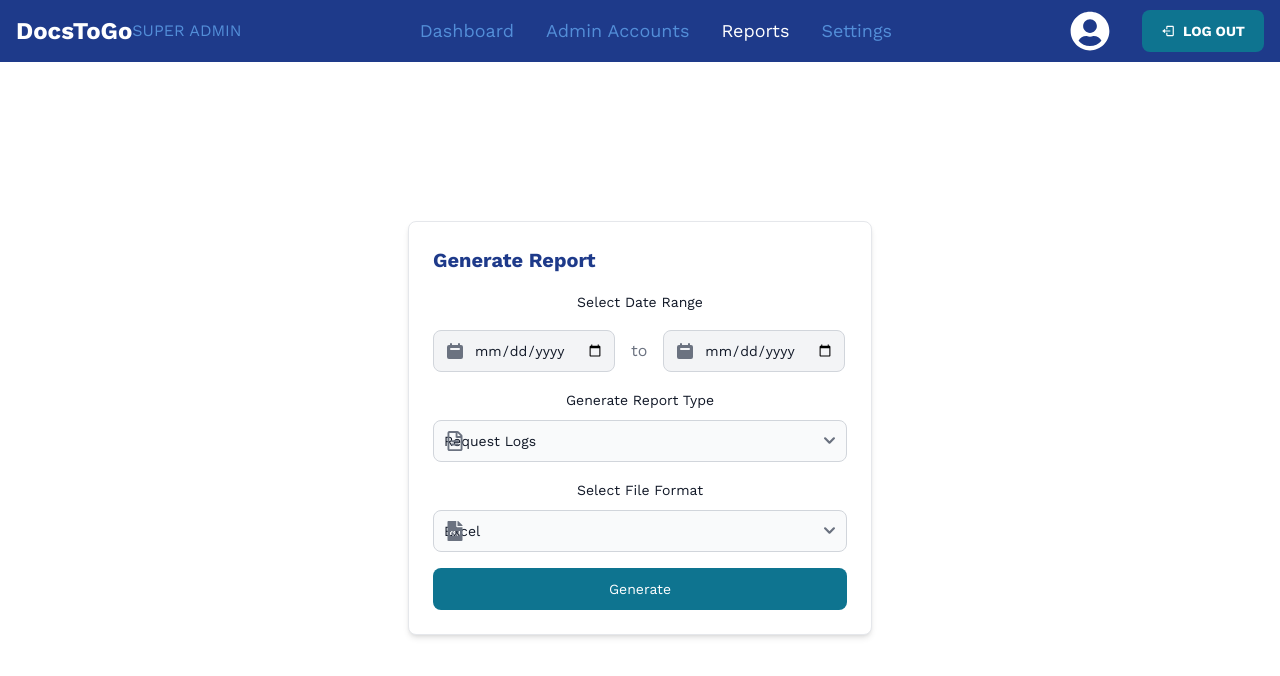
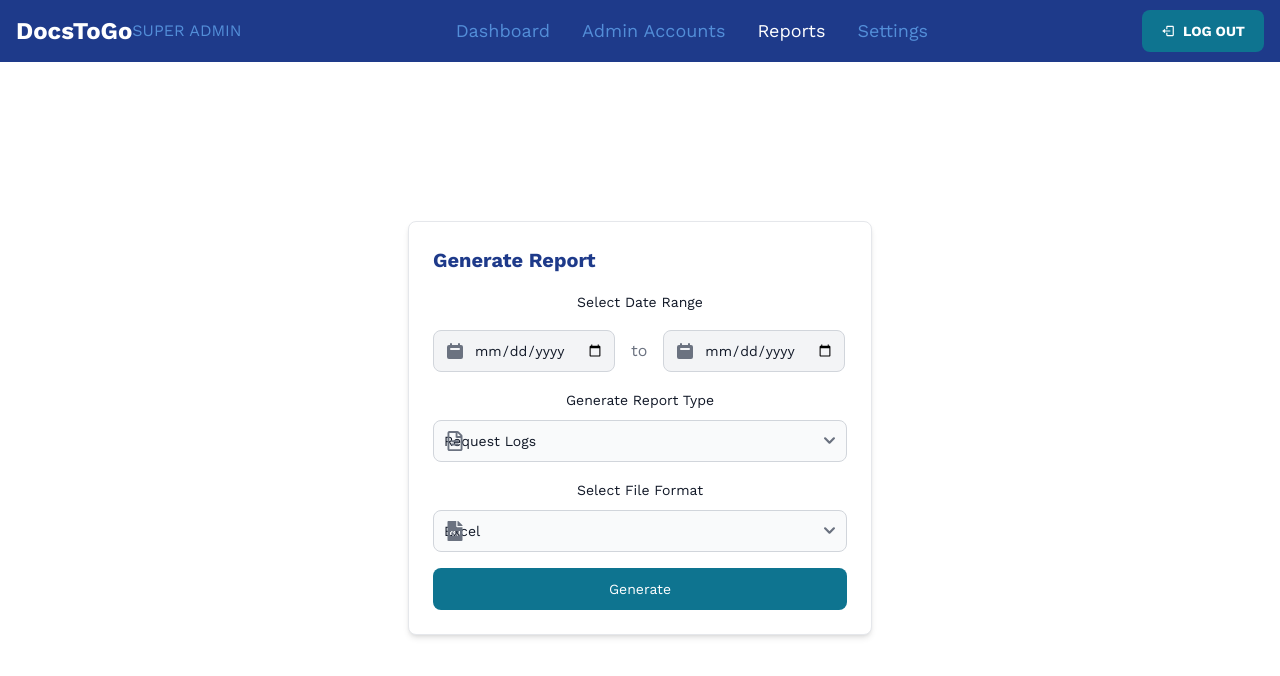
Before and after one commit to arvy-rence/docxtogo-admin, a Next.js app: page /admin-dashboard/reports in a window 1280 px wide. Shown: the top 676 px of the page. Built offline with nearby package versions, Linux system fonts and the light colour scheme.

Commit message:
[01/03/2023] / FINAL 40%!

```diff
--- a/components/SuperAdminNavbar.jsx
+++ b/components/SuperAdminNavbar.jsx
@@ -19,7 +19,6 @@ export const LoggedInNavbar = ({activePage}) => {
         </span>
       </Navbar.Brand>
       <div className="flex md:order-2 items-center text-white">
-        <AvatarModal/>
         <Link href="/">
           <Button className="text-white font-work font-bold">
             <BiLogOut className="mr-2"/>
--- a/pages/dashboard/requests.jsx
+++ b/pages/dashboard/requests.jsx
@@ -25,8 +25,9 @@ const Requests = ({requests}) => {
   useEffect(() => {
     const nameMatches = requests.filter((request) => request.name.toLowerCase().includes(search.toLowerCase()))
     const documentMatches = requests.filter((request) => request.document.toLowerCase().includes(search.toLowerCase()))
+    const purposeMatches = requests.filter((request) => request.purpose.toLowerCase().includes(search.toLowerCase()))
 
-    const matches = [...nameMatches, ...documentMatches]
+    const matches = [...nameMatches, ...documentMatches, ...purposeMatches]
     const uniqueMatches = [...new Set(matches)]
     setFilteredRequests(uniqueMatches)
   }, [search])
```
